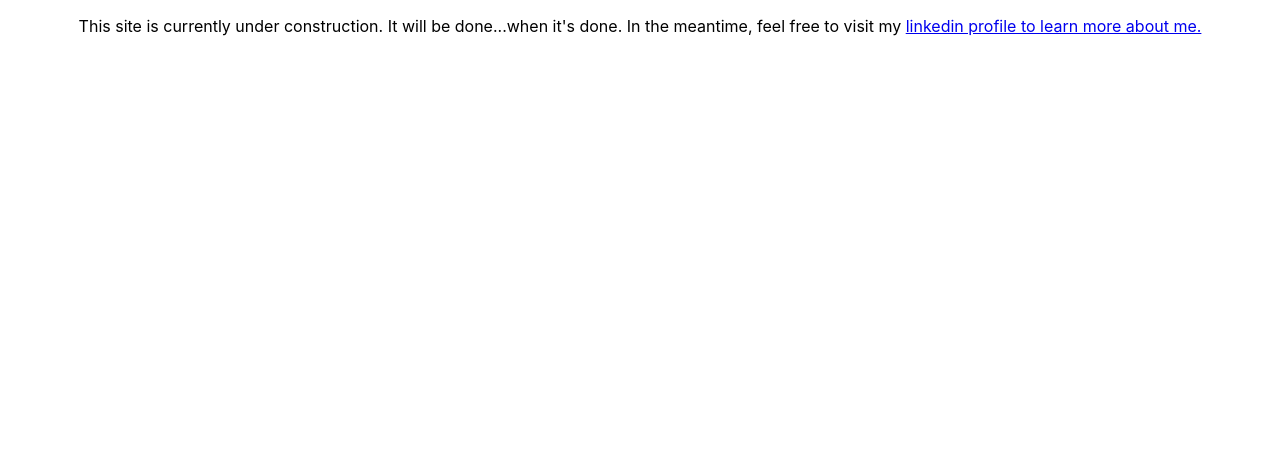
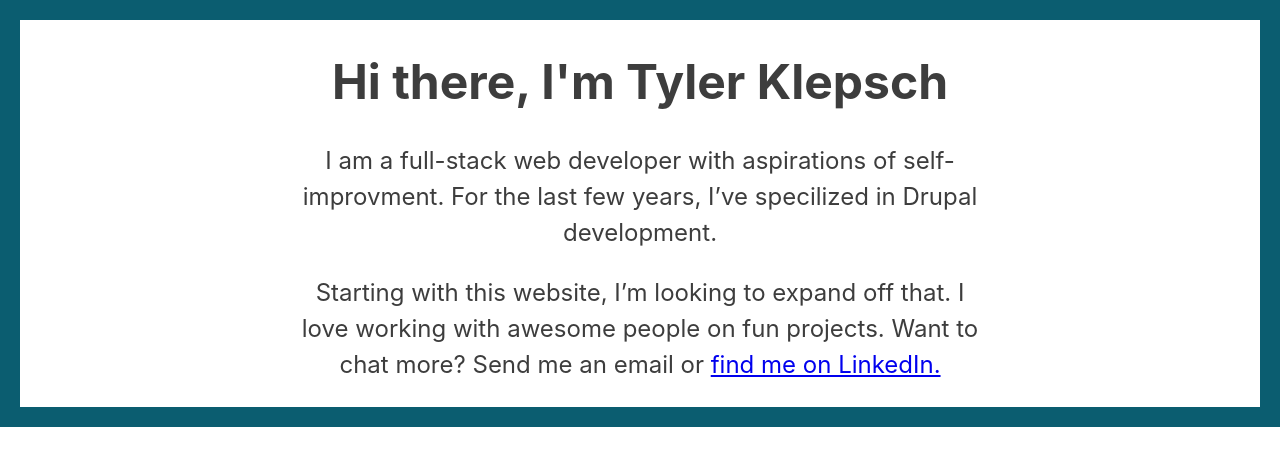
Before and after one commit to tklepsch/tylerklepsch, a React (Create React App) app: page / in a window 1280 px wide. Shown: the top 466 px of the page. Built offline with nearby package versions, Linux system fonts and the light colour scheme.

Commit message:
testing out css module

```diff
--- a/src/layout/Layout.css
+++ /dev/null
@@ -1,10 +0,0 @@
-.BackgroundExterior {
-  background: blue;
-  width: 100%;
-  height: 100%;
-}
-
-.BackgroundInterior {
-  background: white;
-  padding: 1.25rem;
-}
--- a/src/layout/Layout.js
+++ b/src/layout/Layout.js
@@ -1,6 +1,6 @@
 import React, { Component } from 'react';
-import UnderConstruction from '../pages/UnderConstruction/UnderConstruction';
-import classes from './Layout.css';
+import Home from '../pages/Home/Home';
+import classes from './Layout.module.css';
 
 class Layout extends Component {
   state = {
@@ -11,7 +11,7 @@ class Layout extends Component {
     return (
       <div className={classes.BackgroundExterior}>
         <div className={classes.BackgroundInterior}>
-          <UnderConstruction />
+          <Home />
         </div>
       </div>
     )
--- /dev/null
+++ b/src/layout/Layout.module.css
@@ -0,0 +1,17 @@
+.BackgroundExterior {
+  position: relative;
+  z-index: 1;
+  background: #0B5D70;
+  height: 100%;
+  padding: 1.25rem;
+}
+
+.BackgroundInterior {
+  position: relative;
+  z-index: 2;
+  background: white;
+  height: 100%;
+  display: flex;
+  align-items: center;
+  justify-content: center;
+}
--- /dev/null
+++ b/src/pages/Home/Home.js
@@ -0,0 +1,14 @@
+import React from 'react';
+
+import classes from './Home.module.css';
+
+const Home = () => (
+  <div>
+    <h1 className={classes.title}>Hi there, I'm Tyler Klepsch</h1>
+    <p className={classes.text}>I am a full-stack web developer with aspirations of self-improvment. For the last few years, I’ve specilized in Drupal development.</p>
+    <p className={classes.text}>Starting with this website, I’m looking to expand off that. I love working with awesome people on fun projects. Want to chat more? Send me an email or <a href="https://www.linkedin.com/in/tyler-klepsch-92004926/">find me on LinkedIn.</a></p>
+  </div>
+)
+
+
+export default Home;
--- /dev/null
+++ b/src/pages/Home/Home.module.css
@@ -0,0 +1,15 @@
+.title,
+.text {
+  color: #3d3d3d;
+}
+
+.title {
+  font-size: 3rem;
+  font-weight: bold;
+}
+
+.text {
+  max-width: 686px;
+  font-size: 1.5rem;
+  line-height: 1.5;
+}
```
